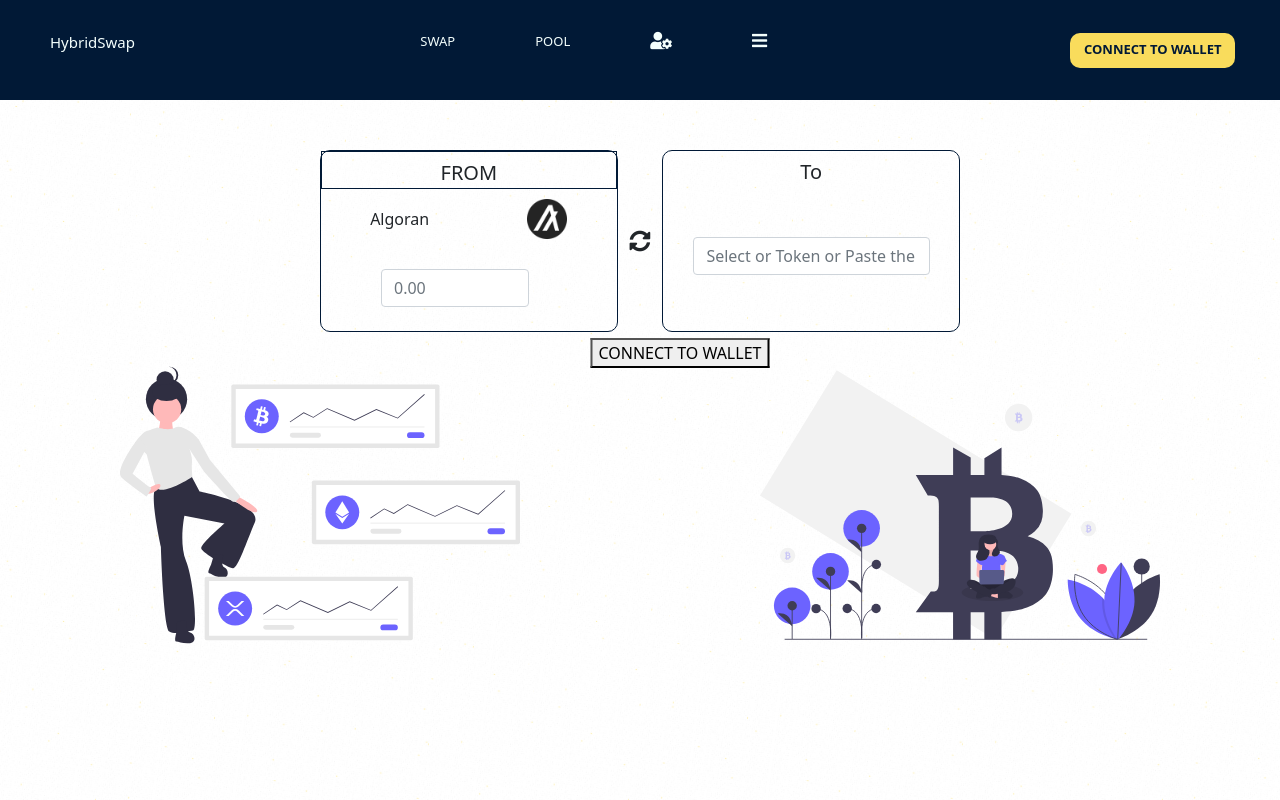
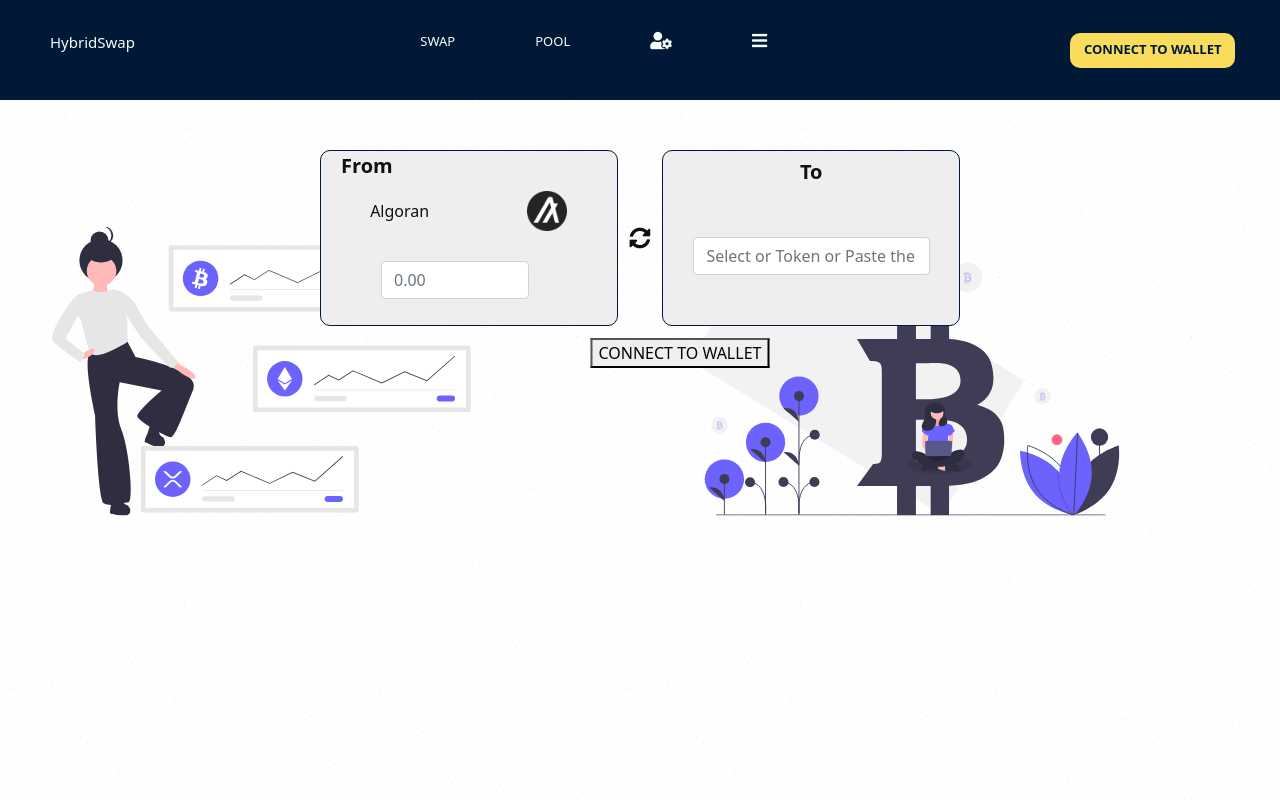
Before and after one commit to codewithgoodluck/hybridswap, a React (Create React App) app: page / in a window 1280 px wide. Built offline with nearby package versions, Linux system fonts and the light colour scheme; a web font is replaced by a local one.

Commit message:
Worked on the card swap in the swap page

```diff
--- a/package.json
+++ b/package.json
@@ -7,12 +7,14 @@
     "@testing-library/react": "^11.2.7",
     "@testing-library/user-event": "^12.8.3",
     "bootstrap": "^5.1.3",
+    "classnames": "^2.3.1",
     "node-sass": "^6.0.1",
     "react": "^17.0.2",
     "react-bootstrap": "^2.0.2",
     "react-dom": "^17.0.2",
     "react-router-dom": "^6.0.2",
     "react-scripts": "4.0.3",
+    "react-transition-group": "^4.4.2",
     "styled-components": "^5.3.3",
     "web-vitals": "^1.1.2"
   },
--- a/src/component/Navbar/Navbar.scss
+++ b/src/component/Navbar/Navbar.scss
@@ -137,9 +137,20 @@
 
 .imageSwap{
     display: flex;
-    justify-content: space-around;
-    transform: translateY(85%);
-    z-index: -700;
+    justify-content: space-between;
+    transform: translateY(35%);
+    width: auto;
+    height: 20%;
+    z-index: -1000;
+
+
+    .img{
+        img{
+            height: 80%;
+            width: 80%;
+        }
+
+    }
 
 
  }
--- /dev/null
+++ b/src/component/Pool/Pool.jsx
@@ -0,0 +1,16 @@
+import React from 'react'
+import { Col, Container, Row } from 'react-bootstrap'
+
+const Pool = () => {
+    return (
+        <Container>
+        <Row className="justify-content-md-center pt-5">
+        <Col xs  lg="2">
+         1 of 3
+         </Col>
+       </Row>
+        </Container>
+    )
+}
+
+export default Pool
--- a/src/component/Swap/Swap.jsx
+++ b/src/component/Swap/Swap.jsx
@@ -1,25 +1,20 @@
-import React from 'react'
+import React,{useState} from 'react'
 import { Card, Button, Form} from 'react-bootstrap'
 import './Swapcss.scss'
-// import "../Navbar/Navbar.scss"
 import algo from "../../images/algot.png"
-import { Height } from '@material-ui/icons'
 import Connect from '../Wallet/Connect'
-
-import InstallAlgo from "../../images/InstallAlgo.svg"
-import myAlgo from "../../images/myAlgo.svg"
-import SettingsData from "../Navbar/Data/Data"
-import Datasetting from "../Navbar/Data/Datasetting"
 
 
 const Swap = () => {
+  const  [active, setActive]=useState(true)
 
     return (
     <>
 
     <div className="swapParent">
-        <div className="swapInnerParent">
-             <span>FROM</span>
+      <div className= {active ? "swapInnerParent ": " changeClass swapInnerParentChange"}>
+        <div className="spanChange">
+             <span style={{paddingTop:"50px"}}>From</span>
          <div className="fromswapIconImage">
              <h6>Algoran</h6>
             <img style={{width:"40px" , height:"40px", objectFit:"cover", marginBottom:"10px"}} src={algo} alt="" />
@@ -32,10 +27,14 @@
          </Form.Group>
          </form>
         </div>
+        </div>
       <div className="swapIcon">
-      <i class="fas fa-sync-alt fa-lg"></i>
+      <i onClick={()=> setActive(!active)} class="fas fa-sync-alt fa-lg">
+      </i>
       </div>
-      <div className="swapInnerParent2">
+
+      <div className= {active ? "swapInnerParent2": " changeClassTo swapInnerParentChange span "}>
+      <div className="spanChange">
              <span>To</span>
         <form className="FormClass" style={{width:"80%"}}>
           <Form.Group className="mb-1" >
@@ -44,6 +43,7 @@
           </Form.Text>
          </Form.Group>
          </form>
+      </div>
       </div>
     </div>
 
--- a/src/component/Swap/Swapcss.scss
+++ b/src/component/Swap/Swapcss.scss
@@ -37,11 +37,16 @@
     height: auto;
     position: absolute;
     display: flex;
+    color:#111010;
     justify-content: space-between;
     transform: translateX(50%);
     margin-top: 50px;
-    // z-index: -1;
+    z-index: 800;
 
+}
+
+.connectSwap {
+    z-index: 800;
 }
 
 
@@ -54,12 +59,15 @@
     height: auto;
     border: 1px solid #011936FF;
     border-radius: 10px;
+     background-color: #EEEEEE;
 
     span{
         text-align: center;
-        padding-top: 6px;
+        margin-top: 6px;
+        margin-left: 20px;
         font-size: 20px;
-        border: 1px solid #011936FF;
+        font-weight: bold;
+
 
 
     }
@@ -76,6 +84,15 @@
     text-align: center;
     font-size: 20px;
     padding-top: 6px;
+    background-color: #EEEEEE;
+
+    span{
+        font-size: 20px;
+        font-weight: bold;
+
+    }
+
+
 }
 
 .swapIcon{
@@ -85,6 +102,7 @@
     align-items: center;
     margin-left: 10px;
     margin-right: 10px;
+    z-index: 500;
 
 }
 
@@ -115,3 +133,78 @@
     margin: 50px 30px;
 
 }
+
+// .........................
+
+.changeClass{
+    transform: translateX(400px);
+    position: absolute;
+    display: flex;
+    justify-content: space-between;
+    flex-direction: column;
+    width: 48%;
+    height: auto;
+    border: 1px solid #011936FF;
+    border-radius: 10px;
+     background-color: #EEEEEE;;
+
+
+
+}
+
+
+
+
+.changeClassTo{
+    transform: translateX(-400px);
+    position: absolute;
+    width: 48%;
+    height: auto;
+    border: 1px solid #011936FF;
+    border-radius: 10px;
+    text-align: center;
+    font-size: 20px;
+    padding-top: 6px;
+    background-color: #EEEEEE;;
+
+}
+
+.swapInnerParentChange{
+    display: flex;
+    justify-content: space-between;
+    flex-direction: column;
+    position: relative;
+    width: 100%;
+    height: auto;
+    border: 1px solid #011936FF;
+    border-radius: 10px;
+     background-color: #EEEEEE;
+
+     span{
+        font-size: 20px;
+        font-weight: bold;
+
+    }
+
+
+
+}
+
+
+.swapInnerParentChange{
+    width: 100%;
+    height: auto;
+    border: 1px solid #011936FF;
+    border-radius: 10px;
+    position: relative;
+    text-align: center;
+    font-size: 20px;
+    padding-top: 6px;
+    background-color: #EEEEEE;
+    span{
+        font-size: 20px;
+        font-weight: bold;
+
+    }
+
+}
--- a/src/pages/home/Home.jsx
+++ b/src/pages/home/Home.jsx
@@ -2,30 +2,27 @@
 import { BrowserRouter as Router,Link, Routes, Route } from 'react-router-dom';
 import Navbar from '../../component/Navbar/Navbar';
 import '../../component/Navbar/Navbar.scss'
+import Pool from '../../component/Pool/Pool';
 import Swap from '../../component/Swap/Swap';
 import Connect from '../../component/Wallet/Connect';
 import imagetwo from "../../images/imageBody/img2.svg"
 import imageSwap from "../../images/imageBody/img3.svg"
-
-
-
-
 function Home() {
     return (
         <div className="home">
             <Router>
                 <Navbar></Navbar>
                 <Swap></Swap>
+                {/* <Pool></Pool> */}
             </Router>
         <div className="imageSwap">
-            <div>
+            <div className="img">
             <img className="img2" src={imagetwo} />
             </div>
-            <div>
+            <div className="img">
             <img src={imageSwap} alt="" />
             </div>
          </div>
-
         </div>
     );
 }
```
Also changed, not shown: src/component/Navbar/Navbar.jsx (+2 -62 lines), src/component/Pool/Pool.scss (added), 1 other file (tests, documents, lock files or other folders).
